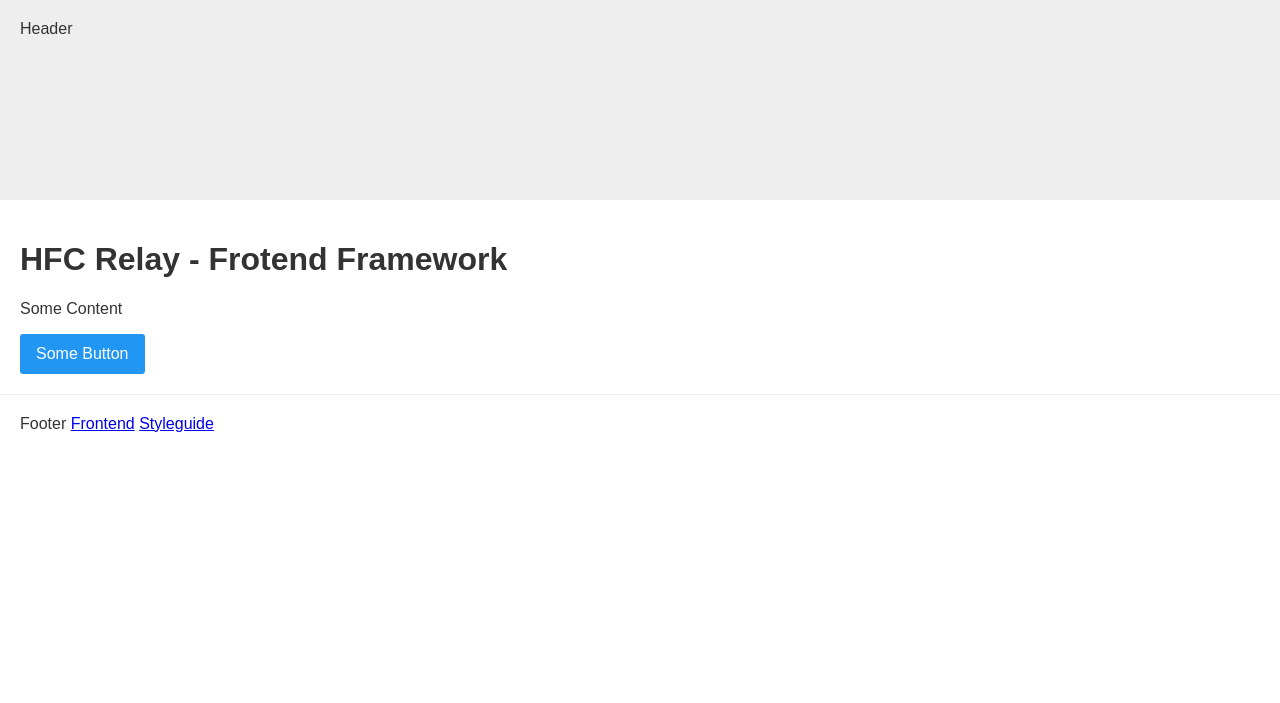
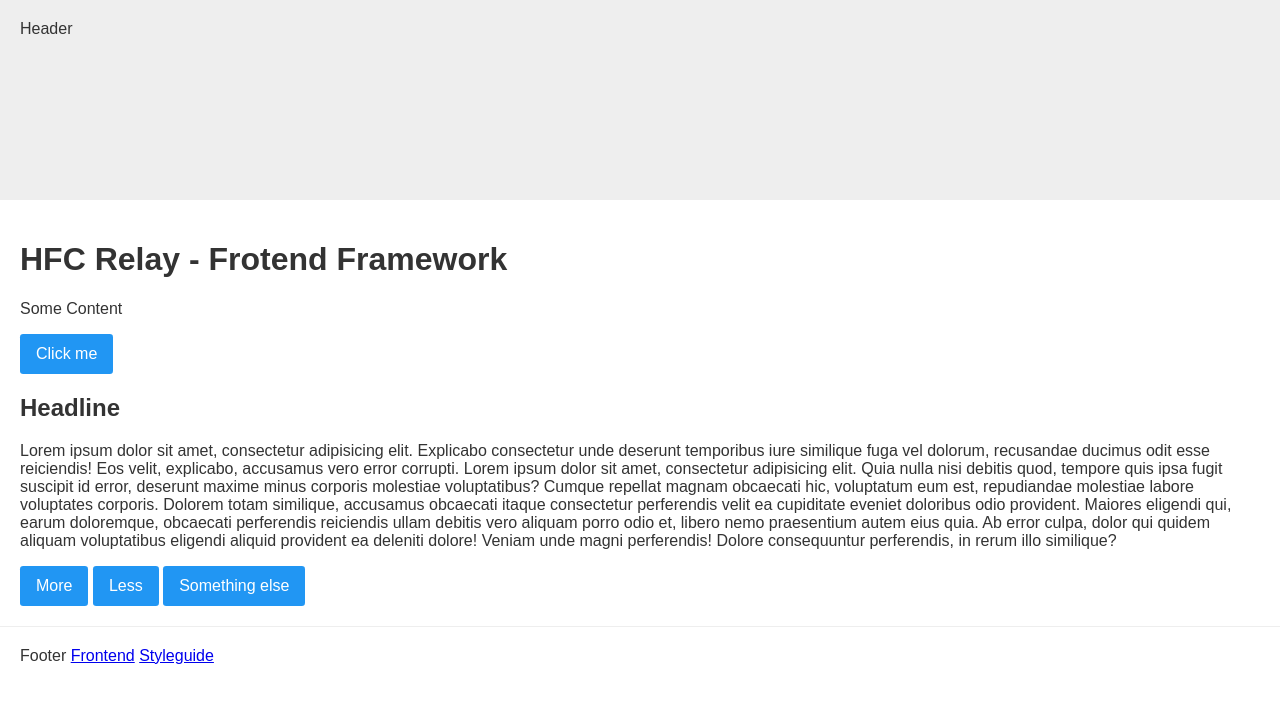
Before and after one commit to NilsDannemann/j_hfc_relay, a Jekyll site: the page built from index.html, in a window 1280 px wide. Shown: the top 703 px of the page. Built offline with Jekyll 4.4.1, drawn with Linux system fonts in a browser that asks for light colours.

```diff
--- a/_includes/styleguide/component.html
+++ b/_includes/styleguide/component.html
@@ -21,7 +21,7 @@
 		</div>
 		<div class="component__source">
 			{% highlight html %}
-			{{ entry.content }}
+				{{ entry.content }}
 			{% endhighlight %}
 		</div>
 	</div>
--- a/_scss/layouts/_styleguide.scss
+++ b/_scss/layouts/_styleguide.scss
@@ -1,6 +1,6 @@
 // Syntax highlighting styles
 .highlight {
-	margin:1em 0;
+	margin:1em 0 0 0;
 	padding:0 1em;
 	background: #f6f6f6;
 	border:1px solid #EEEEEE;
--- a/index.html
+++ b/index.html
@@ -5,4 +5,10 @@
 <h1>HFC Relay - Frotend Framework</h1>
 <p>Some Content</p>
 
-{% include button.html text="Some Button" %}
+{% include button.html text="Click me" %}
+
+<h2>Headline</h2>
+<p>Lorem ipsum dolor sit amet, consectetur adipisicing elit. Explicabo consectetur unde deserunt temporibus iure similique fuga vel dolorum, recusandae ducimus odit esse reiciendis! Eos velit, explicabo, accusamus vero error corrupti. Lorem ipsum dolor sit amet, consectetur adipisicing elit. Quia nulla nisi debitis quod, tempore quis ipsa fugit suscipit id error, deserunt maxime minus corporis molestiae voluptatibus? Cumque repellat magnam obcaecati hic, voluptatum eum est, repudiandae molestiae labore voluptates corporis. Dolorem totam similique, accusamus obcaecati itaque consectetur perferendis velit ea cupiditate eveniet doloribus odio provident. Maiores eligendi qui, earum doloremque, obcaecati perferendis reiciendis ullam debitis vero aliquam porro odio et, libero nemo praesentium autem eius quia. Ab error culpa, dolor qui quidem aliquam voluptatibus eligendi aliquid provident ea deleniti dolore! Veniam unde magni perferendis! Dolore consequuntur perferendis, in rerum illo similique?</p>
+{% include button.html text="More" %}
+{% include button.html text="Less" %}
+{% include button.html text="Something else" %}
```
